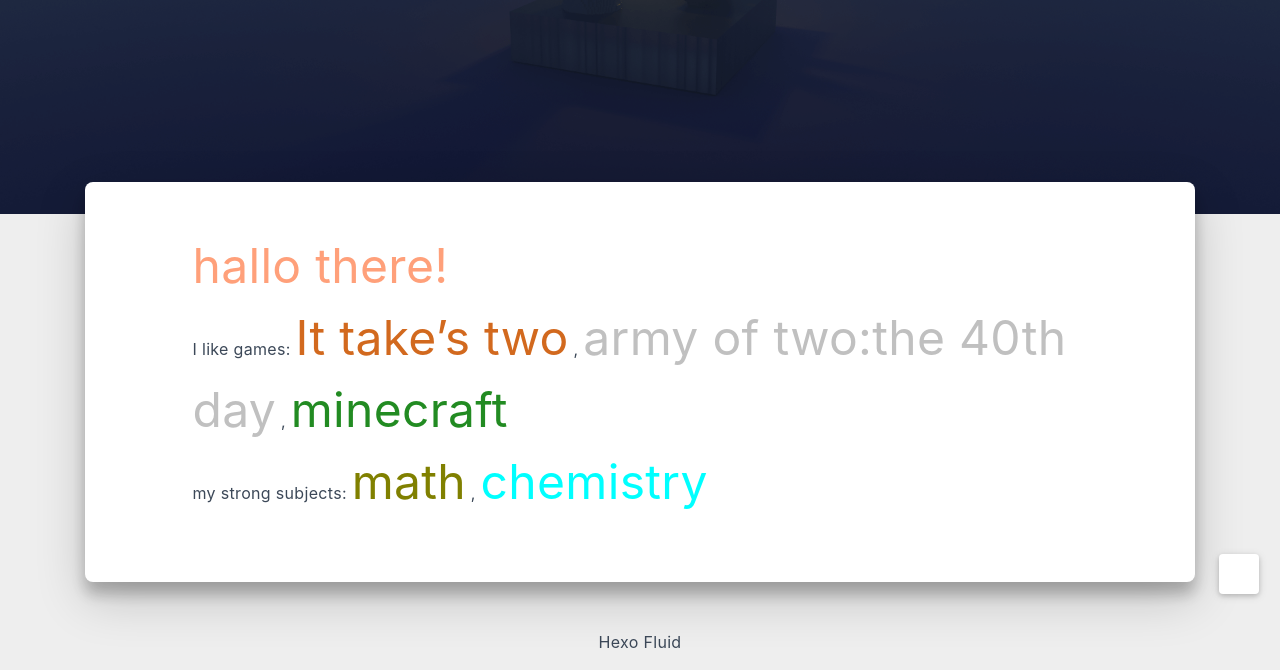
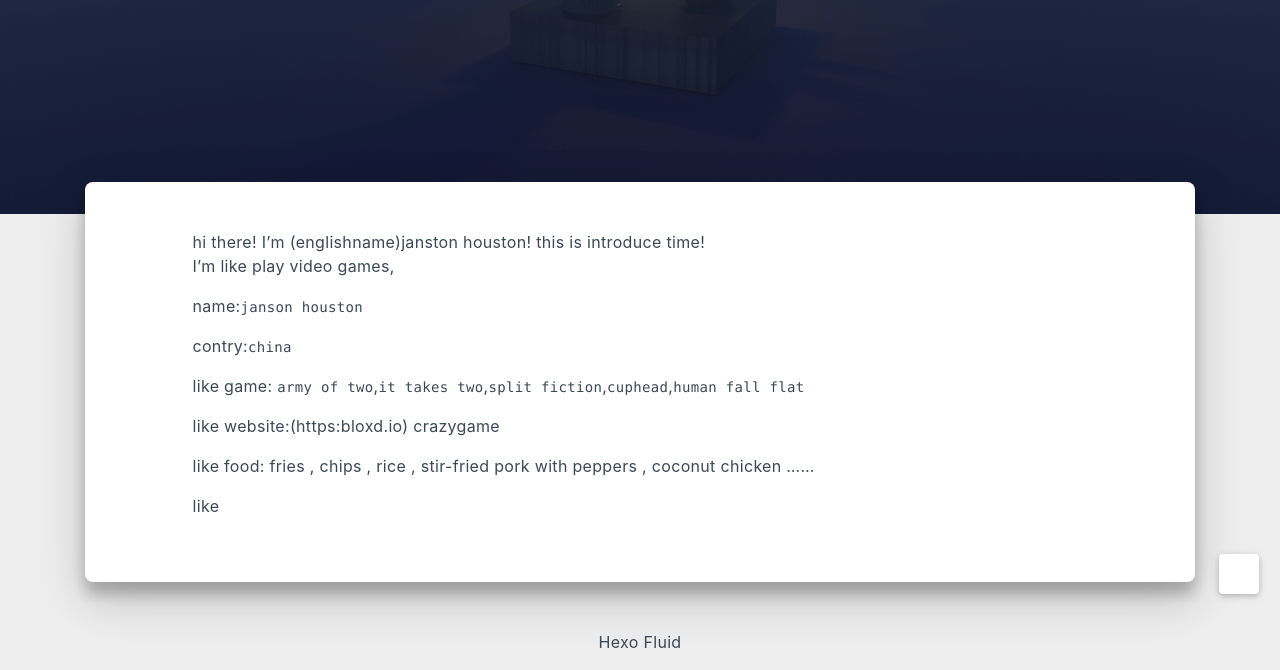
Before and after one commit to saltyzuo/saltyzuo.github.io, a plain HTML site: page about/index.html in a window 1280 px wide. Shown: the part 266-936 px from the top of the page. Drawn offline with nearby package versions, Linux system fonts and the light colour scheme; some packages are replaced by stand-ins of ours; a script that the page names is missing; some icons are missing; a small style sheet from the web is missing.

Commit message:
Site updated: 2026-03-25 12:48:04

```diff
--- a/about/index.html
+++ b/about/index.html
@@ -19,21 +19,21 @@
   <meta name="author" content="saltyzuo">
   <meta name="keywords" content="">
 
-    <meta name="description" content="hallo there!I like games: It take’s two  , army of two:the 40th day , minecraftmy strong subjects: math ,  chemistry">
+    <meta name="description" content="hi there!  I’m (englishname)janston houston! this is introduce time!I’m like play video games, name:janson houston   contry:china like game: army of two,it takes two,split fiction,cuphead,human fall f">
 <meta property="og:type" content="website">
-<meta property="og:title" content="hallo">
+<meta property="og:title" content="About me">
 <meta property="og:url" content="http://example.com/about/index.html">
 <meta property="og:site_name" content="saltyzuo">
-<meta property="og:description" content="hallo there!I like games: It take’s two  , army of two:the 40th day , minecraftmy strong subjects: math ,  chemistry">
+<meta property="og:description" content="hi there!  I’m (englishname)janston houston! this is introduce time!I’m like play video games, name:janson houston   contry:china like game: army of two,it takes two,split fiction,cuphead,human fall f">
 <meta property="og:locale" content="zh_CN">
-<meta property="article:published_time" content="2022-03-07T08:49:00.000Z">
-<meta property="article:modified_time" content="2026-03-10T13:24:23.455Z">
+<meta property="article:published_time" content="2021-03-07T08:49:00.000Z">
+<meta property="article:modified_time" content="2026-03-25T04:46:28.323Z">
 <meta property="article:author" content="saltyzuo">
 <meta name="twitter:card" content="summary_large_image">
 
 
 
-  <title>hallo - saltyzuo</title>
+  <title>About me - saltyzuo</title>
 
   <link  rel="stylesheet" href="https://lib.baomitu.com/twitter-bootstrap/4.6.1/css/bootstrap.min.css" />
 
@@ -193,7 +193,7 @@
       <div class="banner-text text-center fade-in-up">
         <div class="h2">
 
-            <span id="subtitle" data-typed-text="hallo"></span>
+            <span id="subtitle" data-typed-text="About me"></span>
 
         </div>
 
@@ -221,7 +221,13 @@
 
 
 <article class="page-content">
-  <p><font color=#FFA07A size = 8.2>hallo there!</font><br>I like games: <font color=#D2691E size = 8.2>It take’s two</font>  , <font color=#C0C0C0 size = 8.2>army of two:the 40th day</font> , <font color=#228B22 size = 8.2>minecraft</font><br>my strong subjects: <font color=#808000 size = 8.2>math</font> ,  <font color=#00FFFF size = 8.2>chemistry</font></p>
+  <p>hi there!  I’m (englishname)janston houston! this is introduce time!<br>I’m like play video games,</p>
+<p>name:<code>janson houston</code>  </p>
+<p>contry:<code>china</code></p>
+<p>like game: <code>army of two</code>,<code>it takes two</code>,<code>split fiction</code>,<code>cuphead</code>,<code>human fall flat</code></p>
+<p>like website:(https:<a target="_blank" rel="noopener" href="https://bloxd.io/">bloxd.io</a>) <a target="_blank" rel="noopener" href="https://crazygame.com/">crazygame</a></p>
+<p>like food: fries , chips , rice , stir-fried pork with peppers , coconut chicken …… </p>
+<p>like </p>
 
 
 
```
